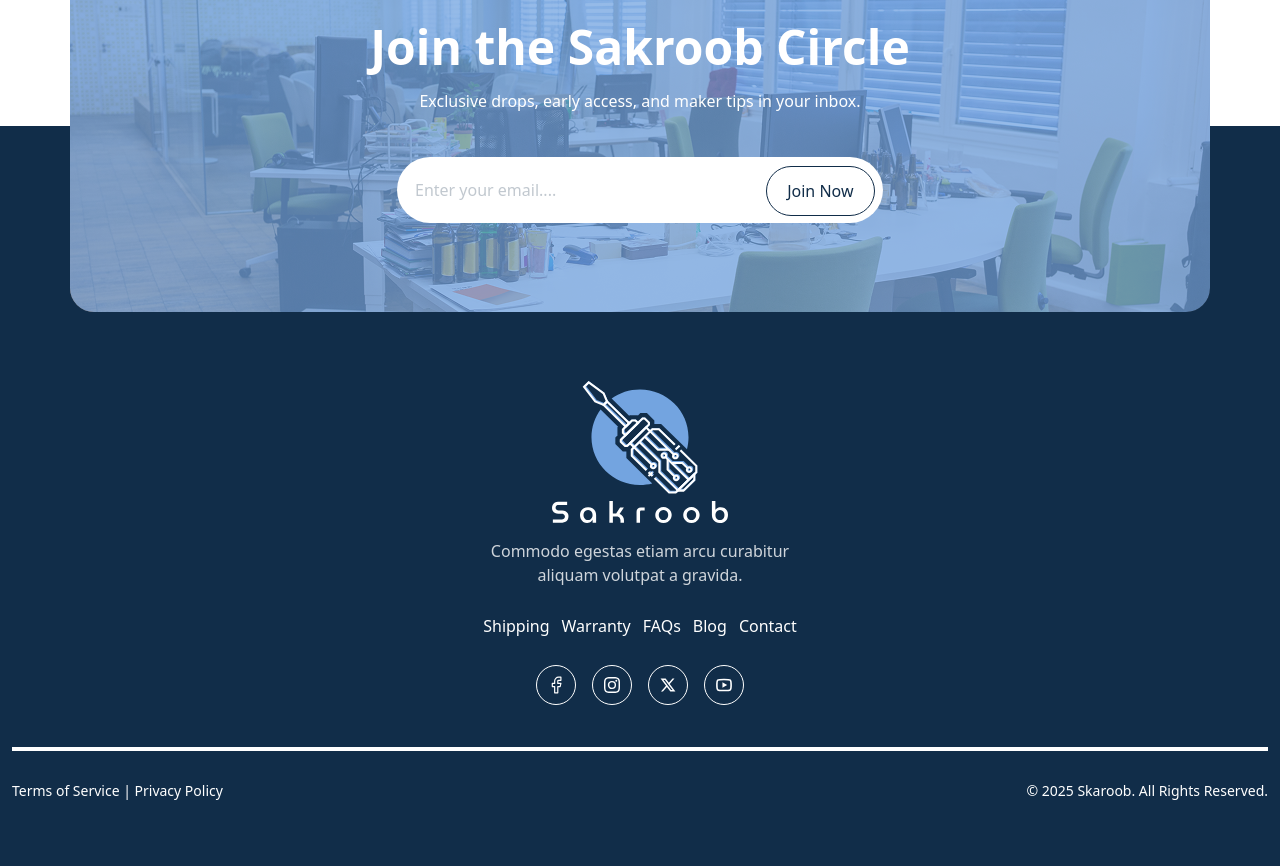
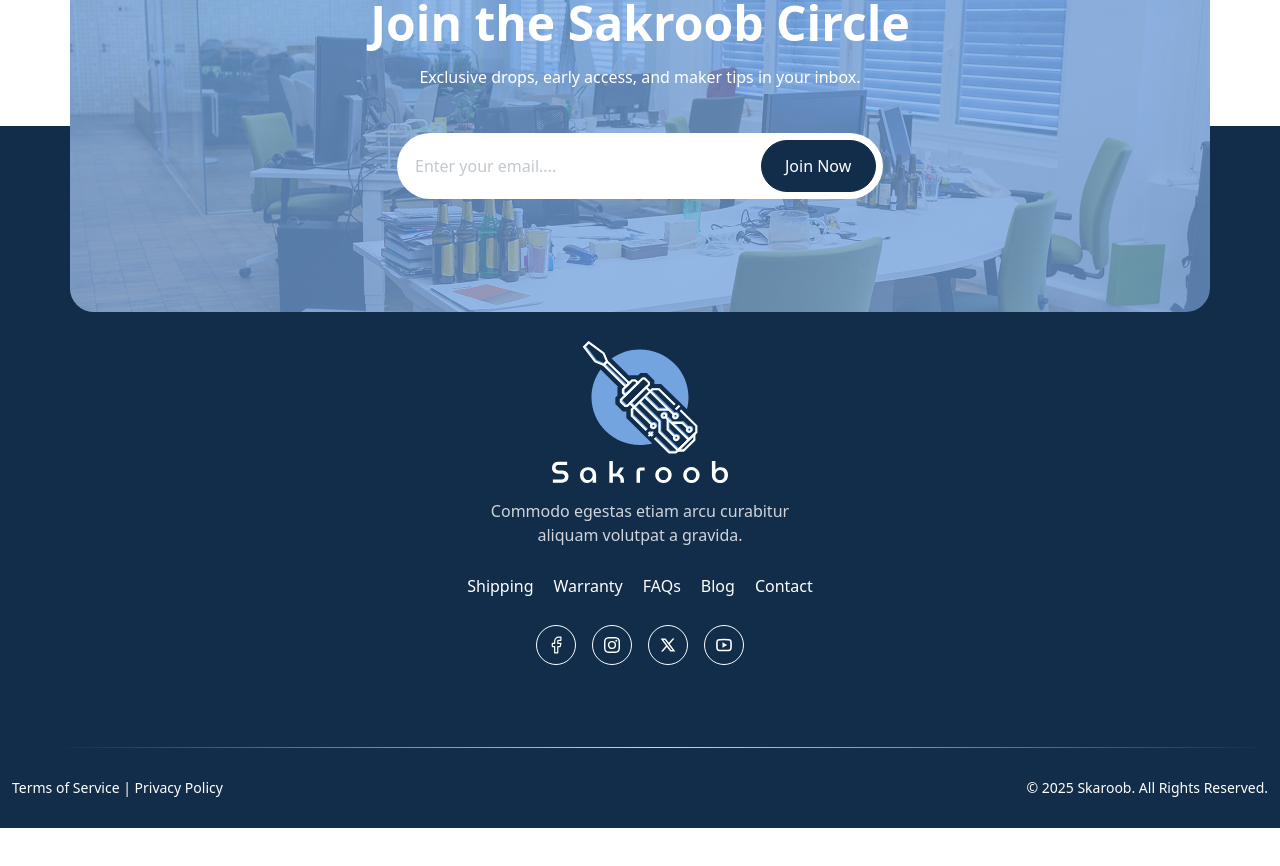
Before and after one commit to jatin-rajput563/Sakroob-test, a React (Vite) app: page /home in a window 1280 px wide. Shown: the part 4820-5686 px from the top of the page. After the commit the page ends 5648 px from the top, so only its background shows below. Built offline with nearby package versions, Linux system fonts and the light colour scheme; sample sign-in values are in the browser's storage.

Commit message:
last-commit

```diff
--- a/src/components/Footer.jsx
+++ b/src/components/Footer.jsx
@@ -14,20 +14,22 @@ const Footer = () => {
   const isHomePage = location.pathname === "/home";
   return (
     <>
-      <div className={`bg-[#112D49] ${isHomePage ? "pt-[215px]" : "pt-[70px]"}`}>
+      <div
+        className={`bg-[#112D49] ${isHomePage ? "pt-[215px]" : "pt-[70px]"}`}
+      >
         <div className="max-w-[1440px] mx-auto px-3">
-          <div className="py-10">
+          <div>
             <img className="mx-auto" src={footerLogo} alt="footer-logo" />
             <Para
               paraClass="max-w-[338px] !text-[#CFD5DB] text-center mx-auto pt-4 !leading-[150%]"
               paraText="Commodo egestas etiam arcu curabitur aliquam volutpat a gravida."
             />
-            <ul className="flex flex-wrap gap-3 justify-center pt-[27px] text-sm sm:text-base">
+            <ul className="flex flex-wrap gap-5 justify-center pt-[27px] text-sm sm:text-base">
               {["Shipping", "Warranty", "FAQs", "Blog", "Contact"].map(
                 (item, index) => (
                   <li key={index}>
                     <a
-                      className="text-white hover:underline transition"
+                      className="relative text-white after:content-[''] after:absolute after:left-0 after:bottom-[-2px] after:h-[1px] after:w-0 after:bg-white hover:after:w-full after:transition-all after:duration-300"
                       href="#"
                     >
                       {item}
@@ -70,12 +72,19 @@ const Footer = () => {
                 </a>
               ))}
             </div>
-            <div className="w-full bg-white h-1 mt-[42px] max-md:mt-[82px]"></div>
+            <div
+              className="w-full h-[1px] border-t mt-[43px] sm:mt-[82px]"
+              style={{
+                borderImageSource:
+                  "linear-gradient(90deg, rgba(255, 255, 255, 0) 3.37%, rgba(255, 255, 255, 0.8) 51.44%, rgba(255, 255, 255, 0) 100%)",
+                borderImageSlice: 1,
+              }}
+            ></div>
             <div className="flex flex-col sm:flex-row justify-between items-center max-w-[1440px] mx-auto py-[30px] gap-4 text-center text-sm text-white">
-              <p className="sm:text-left w-full sm:w-auto">
+              <p className="sm:text-left w-full sm:w-auto ">
                 Terms of Service | Privacy Policy
               </p>
-              <p className="sm:text-right w-full sm:w-auto">
+              <p className="sm:text-right w-full sm:w-auto ">
                 © {new Date().getFullYear()} Skaroob. All Rights Reserved.
               </p>
             </div>
--- a/src/components/SakroobCircle.jsx
+++ b/src/components/SakroobCircle.jsx
@@ -6,10 +6,12 @@ import Buttons from "./common/Buttons";
 const SakroobCircle = () => {
   return (
     <>
-      <div className="p-6 relative ">
-        <div className="-mb-[170px] w-full bg-[url(../src/assets/images/png/SakroobCircle-bg.png)] bg-cover bg-no-repeat bg-center h-[386px] max-w-[1140px] mx-auto rounded-[24px] pt-[68px] max-sm:py-[68px] overflow-hidden absolute -bottom-1/3 left-1/2 -translate-x-1/2">
-          <div className="p-6">
+      <div className="p-6 relative mx-6 sm:mx-0">
+        <div className="-mb-[170px] w-full bg-[url(../src/assets/images/png/SakroobCircle-bg.png)] bg-cover bg-no-repeat bg-center h-[386px] max-w-[1140px] mx-auto rounded-[24px] pt-[68px] px-0 py-0 max-sm:py-[64px] max-sm:px-[23px] overflow-hidden absolute -bottom-1/3 left-1/2 -translate-x-1/2">
+          {/* Overlay */}
           <div className="w-full h-full bg-[#73A4E0] opacity-75 absolute top-0 left-0"></div>
+
+          {/* Content */}
           <Heading
             headClass="!text-white z-10 relative"
             headText="Join the Sakroob Circle"
@@ -18,17 +20,17 @@ const SakroobCircle = () => {
             paraClass="text-white text-center pt-4 z-10 relative"
             paraText="Exclusive drops, early access, and maker tips in your inbox."
           />
-            <div className="mx-auto sm:flex justify-center mt-[46px] relative z-10 max-w-[486px]">
+
+          {/* Email Input */}
+          <div className="mx-auto sm:flex justify-center mt-[46px] relative z-10 max-w-[486px] space-y-4 sm:space-y-0">
             <input
-                type="mail"
+              type="email"
               placeholder="Enter your email...."
-                className="bg-white py-[13.35px] sm:py-[22px] px-[18px] rounded-[50px] max-w-[489px] w-full leading-[140%] text-[#8392A0]"
+              className="bg-white py-[13.35px] sm:py-[22px] px-[18px] rounded-[50px] w-full leading-[140%] text-[#8392A0]"
             />
-              <Buttons
-                btnText="Join Now"
-                btnClass="!py-[16px] !px-[20px] min-[425px]:absolute right-[8.5px] top-[8.5px]"
-              />
-            </div>
+            <button className="w-full sm:w-auto py-[13px] px-[23.2px] bg-[#112D49] text-white font-medium rounded-[92px] sm:absolute sm:right-[7.5px] sm:top-[6.5px] hover:bg-white hover:text-[#112D49] border border-[#112D49] transition-all duration-200 ease-linear">
+              Join Now
+            </button>
           </div>
         </div>
       </div>
--- a/src/pages/CheckOut.jsx
+++ b/src/pages/CheckOut.jsx
@@ -33,10 +33,10 @@ const CheckOut = () => {
 
   return (
     <>
-      <div className="min-h-screen py-[120px]">
+      <div className="min-h-screen py-[120px] overflow-hidden">
         <div className="max-w-[1140px] mx-auto px-3">
-          <div className="flex  -mx-3 gap-6">
-            <div className="w-8/12">
+          <div className="flex max-lg:flex-wrap -mx-3 gap-6">
+            <div className="w-full md:w-8/12 ">
               <div className="flex flex-wrap justify-between">
                 <p className="font-bold text-2xl leading-[120%] text-[#112D49]">
                   Contact
@@ -265,7 +265,7 @@ const CheckOut = () => {
                 )}
               </div>
             </div>
-            <div className="w-4/12 relative overflow-visible">
+            <div className="w-full md:w-4/12  relative overflow-visible">
               <div
                 className={`absolute top-[-50px] right-0 bg-green-100 border border-green-400 text-green-700 px-4 py-2 rounded-md shadow-md text-sm z-10 transition-transform duration-500 ease-out ${
                   couponApplied
@@ -321,18 +321,20 @@ const CheckOut = () => {
                     Apply Now
                   </button>
                 </div>
+                <div className="py-[26px]">
+                  <div className="flex justify-between flex-wrap">
+                    <p className="text-[#5F6C72] leading-[150%]">Subtotal</p>
+                    <p className="text-[#5F6C72] leading-[150%]">AED 357.99</p>
+                  </div>
+                  <div className="flex justify-between flex-wrap pt-3">
+                    <p className="text-[#5F6C72] leading-[150%]">Shipping</p>
+                    <p className="text-[#5F6C72] leading-[150%]">AED 20.00</p>
+                  </div>
+                </div>
                 <Buttons
-                  btnClass="text-white !w-full !max-w-[330px] mt-[20px]"
-                  btnText="Buy Now"
+                  btnClass="text-white !w-full !max-w-[330px] mt-[20px] !bg-[#112D49] hover:!bg-white hover:!text-[#112D49]"
+                  btnText="Convert"
                 />
-              </div>
-              <div className="flex justify-between flex-wrap">
-                <p className="text-[#5F6C72] leading-[150%]">Subtotal</p>
-                <p className="text-[#5F6C72] leading-[150%]">AED 357.99</p>
-              </div>
-              <div className="flex justify-between flex-wrap pt-3">
-                <p className="text-[#5F6C72] leading-[150%]">Shipping</p>
-                <p className="text-[#5F6C72] leading-[150%]">AED 20.00</p>
               </div>
             </div>
           </div>
--- a/src/pages/HomePage.jsx
+++ b/src/pages/HomePage.jsx
@@ -7,7 +7,7 @@ import Blog from "../components/Blog";
 import OurClients from "../components/OurClients";
 import SakroobCircle from "../components/SakroobCircle";
 import Products from "../components/Products";
-import BackToTop from "../components/common/BackToTop";
+import Addtocart from "../components/Addtocart";
 
 const HomePage = () => {
   const [loginTime, setLoginTime] = useState("");
@@ -29,7 +29,6 @@ const HomePage = () => {
       <Blog />
       <OurClients />
       <SakroobCircle />
-      <BackToTop />
     </div>
   );
 };
--- a/src/utils/helper.js
+++ b/src/utils/helper.js
@@ -1,4 +1,4 @@
-import { game, Graphic, Moniters, Smartwatch, Storage, Television, Express, Return, Support, Premium, Gift, Ratingstar, HeartSvg, ShopSvg } from "./Icons";
+import { game, Graphic, Moniters, Smartwatch, Storage, Television, Express, Return, Support, Premium, Gift, Ratingstar, HeartSvg, ShopSvg, FacebookSvg, InstagramSvg, TwiterSvg, YoutubeSvg } from "./Icons";
 import pcImg from "../assets/images/png/pc-img.png"
 import routerImg from "../assets/images/png/router-img.png"
 import chairImg from "../assets/images/png/chair-img.png"
@@ -208,3 +208,26 @@ export const CLIENTS_DATA = [
         job: "Manager"
     }
 ];
+
+export const FOOTER_ICONS = [
+    {
+        href: "https://www.facebook.com/",
+        icon: FacebookSvg,
+        rotate: "rotate-12",
+    },
+    {
+        href: "https://www.instagram.com/",
+        icon: InstagramSvg,
+        rotate: "-rotate-12",
+    },
+    {
+        href: "https://x.com/",
+        icon: TwiterSvg,
+        rotate: "rotate-12",
+    },
+    {
+        href: "https://www.youtube.com/",
+        icon: YoutubeSvg,
+        rotate: "-rotate-12",
+    },
+];
```
Also changed, not shown: src/components/Bestseller.jsx (+37 -2 lines). Lines whose indentation alone changed are shown as unchanged.
